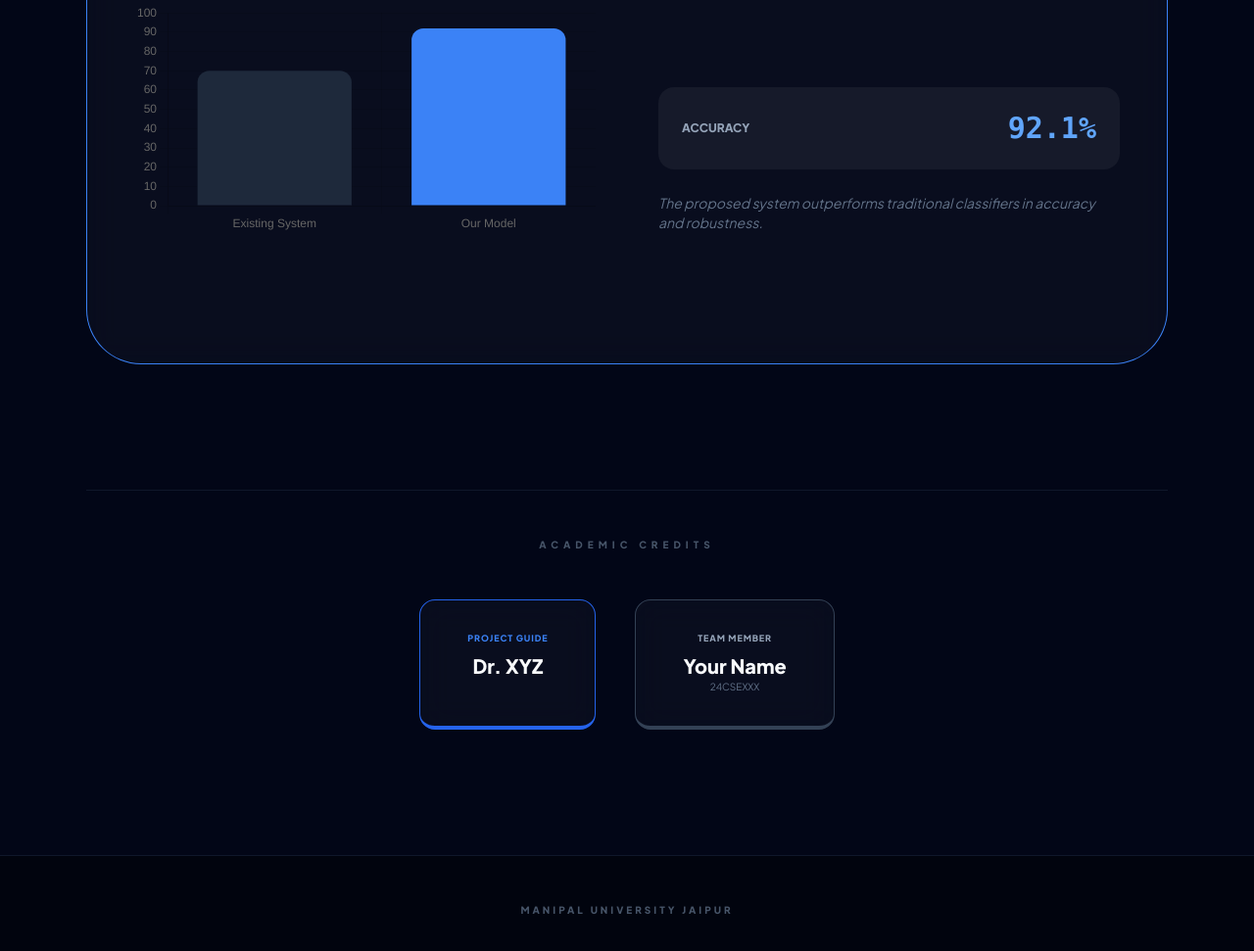
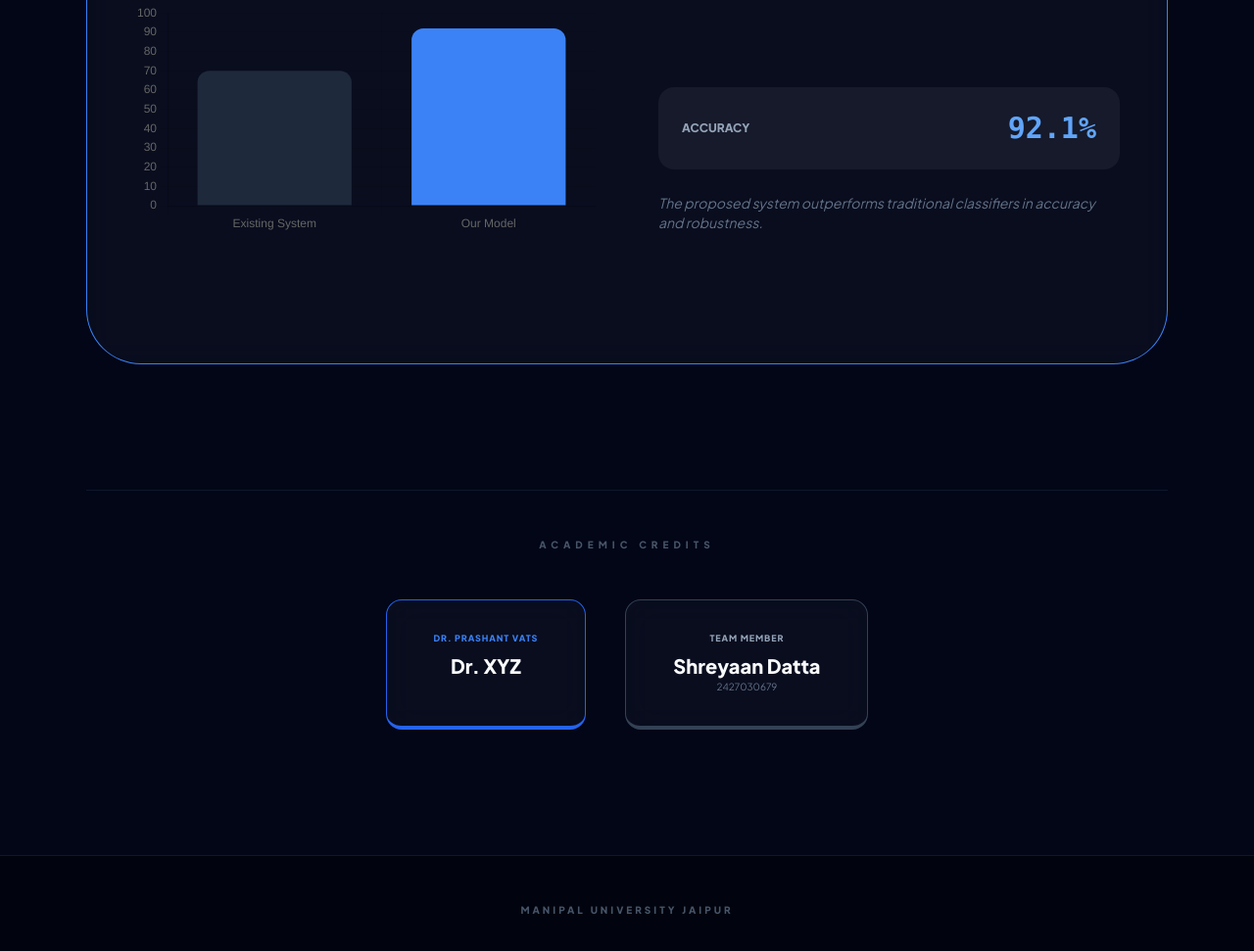
Before and after one commit to shreyaandatta/PBL-PROJECT, a plain HTML site: page index.html in a window 1280 px wide. Shown: the part 1645-2616 px from the top of the page at 98% size. Drawn offline with nearby package versions, Linux system fonts and the light colour scheme.

```diff
--- a/index.html
+++ b/index.html
@@ -44,7 +44,7 @@
 
 <section class="text-center">
     <div class="inline-block px-4 py-1 border border-slate-800 rounded-full text-slate-500 text-[10px] font-mono mb-6 uppercase tracking-widest">
-        ID: 24CSEXXX
+        ID: 2427030679
     </div>
 
     <h1 class="text-6xl md:text-7xl font-extrabold mb-8 uppercase leading-tight">
@@ -137,14 +137,14 @@
 
     <div class="flex justify-center gap-10 flex-wrap">
         <div class="glass px-12 py-8 rounded-2xl border-b-4 border-blue-600">
-            <p class="text-[9px] font-bold uppercase tracking-widest text-blue-500 mb-2">Project Guide</p>
+            <p class="text-[9px] font-bold uppercase tracking-widest text-blue-500 mb-2">Dr. Prashant Vats</p>
             <p class="font-black text-xl">Dr. XYZ</p>
         </div>
 
         <div class="glass px-12 py-8 rounded-2xl border-b-4 border-slate-700">
             <p class="text-[9px] font-bold uppercase tracking-widest text-slate-400 mb-2">Team Member</p>
-            <p class="font-black text-xl">Your Name</p>
-            <p class="text-[10px] text-slate-500">24CSEXXX</p>
+            <p class="font-black text-xl">Shreyaan Datta</p>
+            <p class="text-[10px] text-slate-500">2427030679</p>
         </div>
     </div>
 </section>
```
